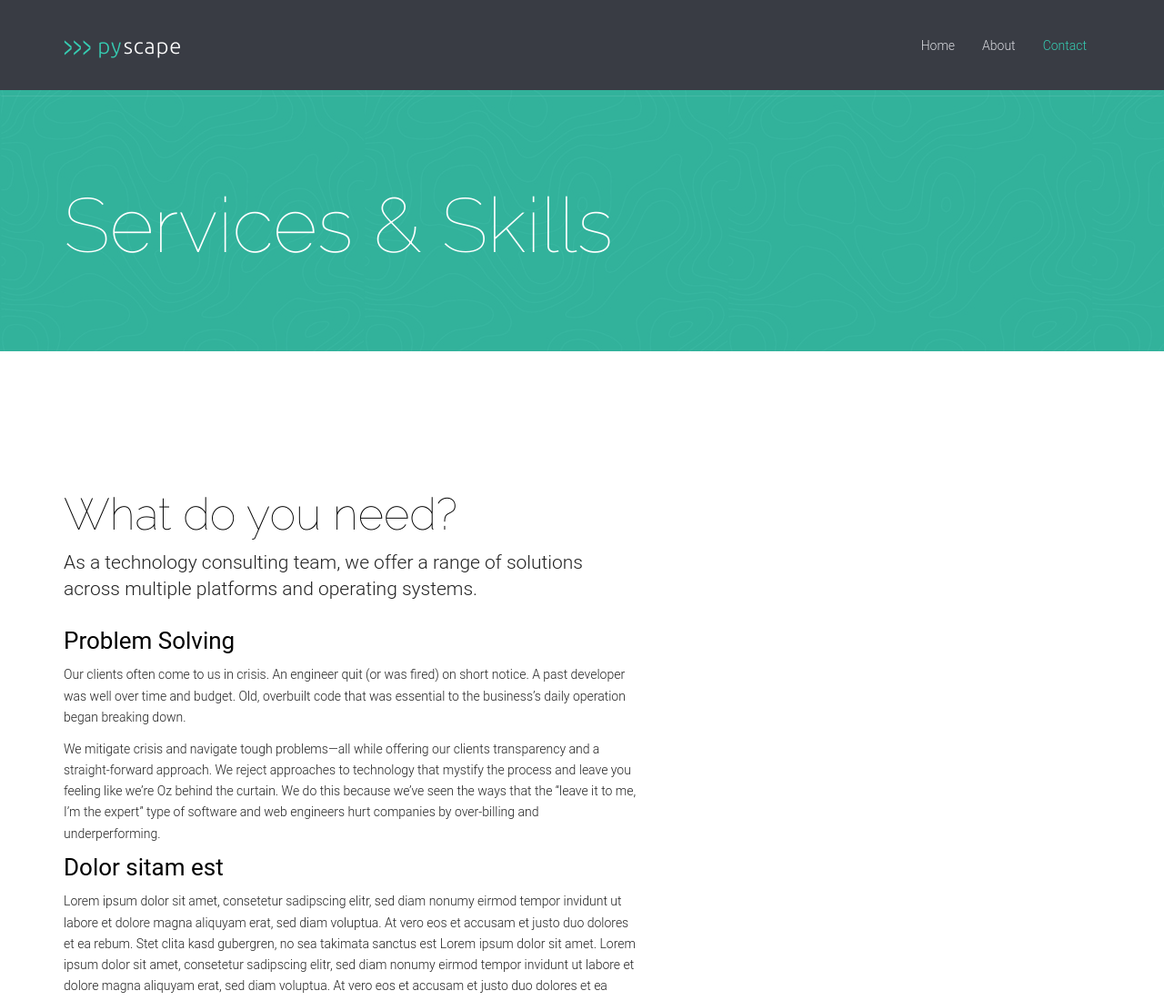
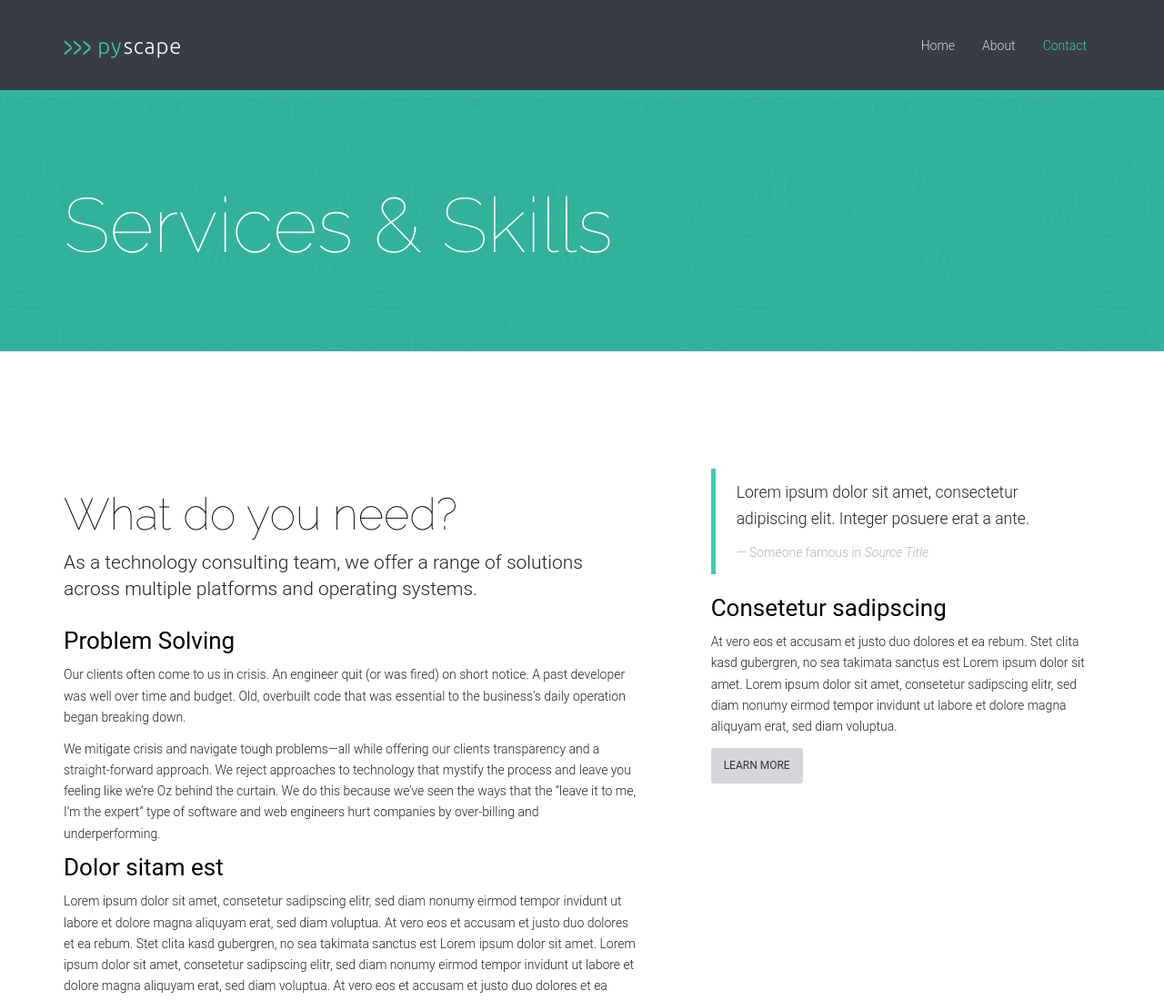
Before and after one commit to pyscape/pyscape_com, a plain HTML site: page services.html in a window 1280 px wide. Shown: the top 1100 px of the page at 91% size. Drawn offline with Linux system fonts and the light colour scheme.

Commit message:
restore testamonial

```diff
--- a/services.html
+++ b/services.html
@@ -93,7 +93,15 @@
                 <h4>Dolor sitam est</h4>
                 <p>Lorem ipsum dolor sit amet, consetetur sadipscing elitr, sed diam nonumy eirmod tempor invidunt ut labore et dolore magna aliquyam erat, sed diam voluptua. At vero eos et accusam et justo duo dolores et ea rebum. Stet clita kasd gubergren, no sea takimata sanctus est Lorem ipsum dolor sit amet. Lorem ipsum dolor sit amet, consetetur sadipscing elitr, sed diam nonumy eirmod tempor invidunt ut labore et dolore magna aliquyam erat, sed diam voluptua. At vero eos et accusam et justo duo dolores et ea rebum. Stet clita kasd gubergren, no sea takimata sanctus est Lorem ipsum dolor sit amet.</p>
               </div>
-
+              <div class="col-md-5">
+                <blockquote>
+                    <p>Lorem ipsum dolor sit amet, consectetur adipiscing elit. Integer posuere erat a ante.</p>
+                    <footer>Someone famous in <cite title="Source Title">Source Title</cite></footer>
+                </blockquote>
+                <h4>Consetetur sadipscing</h4>
+                <p>At vero eos et accusam et justo duo dolores et ea rebum. Stet clita kasd gubergren, no sea takimata sanctus est Lorem ipsum dolor sit amet. Lorem ipsum dolor sit amet, consetetur sadipscing elitr, sed diam nonumy eirmod tempor invidunt ut labore et dolore magna aliquyam erat, sed diam voluptua.</p>
+                <a class="btn btn-default btn-sm" href="#">Learn more</a>
+              </div>
             </div>
           </div>
         </section>
```
